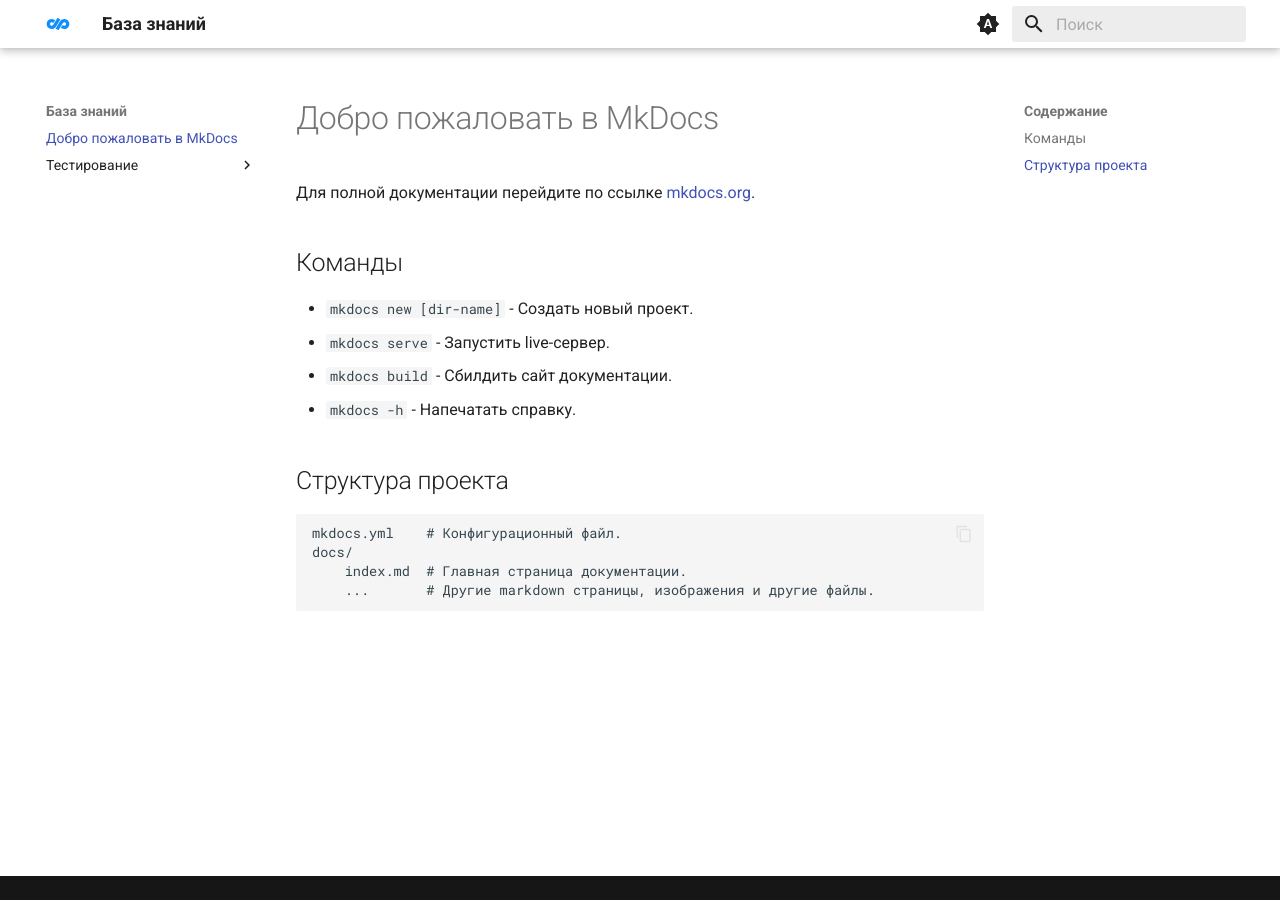
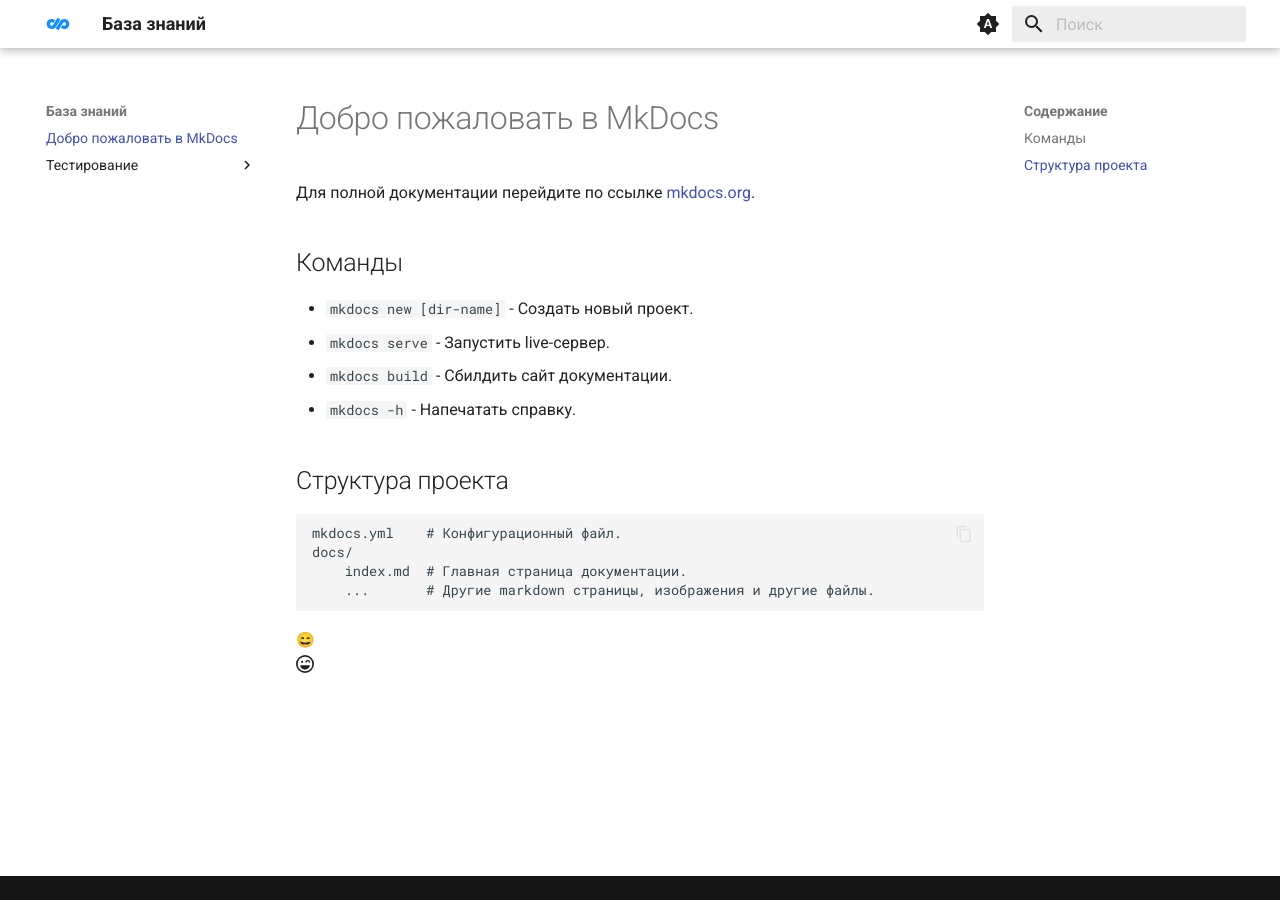
Before and after one commit to dypolyakov/knowledgebase, an MkDocs documentation site: the page built from docs/index.md, in a window 1280 px wide. Built offline with MkDocs 1.6.1 and Material for MkDocs 9.7.7, drawn with Linux system fonts in a browser that asks for light colours; emoji names are drawn with the system emoji font.

Commit message:
Добавлена поддержка иконок и смайликов

```diff
--- a/docs/index.md
+++ b/docs/index.md
@@ -15,3 +15,6 @@
     docs/
         index.md  # Главная страница документации.
         ...       # Другие markdown страницы, изображения и другие файлы.
+
+:smile:
+:fontawesome-regular-face-laugh-wink:
--- a/mkdocs.yml
+++ b/mkdocs.yml
@@ -52,3 +52,7 @@
   - pymdownx.keys
   - pymdownx.mark
   - pymdownx.tilde
+
+  - pymdownx.emoji:
+      emoji_index: !!python/name:material.extensions.emoji.twemoji
+      emoji_generator: !!python/name:material.extensions.emoji.to_svg
```
